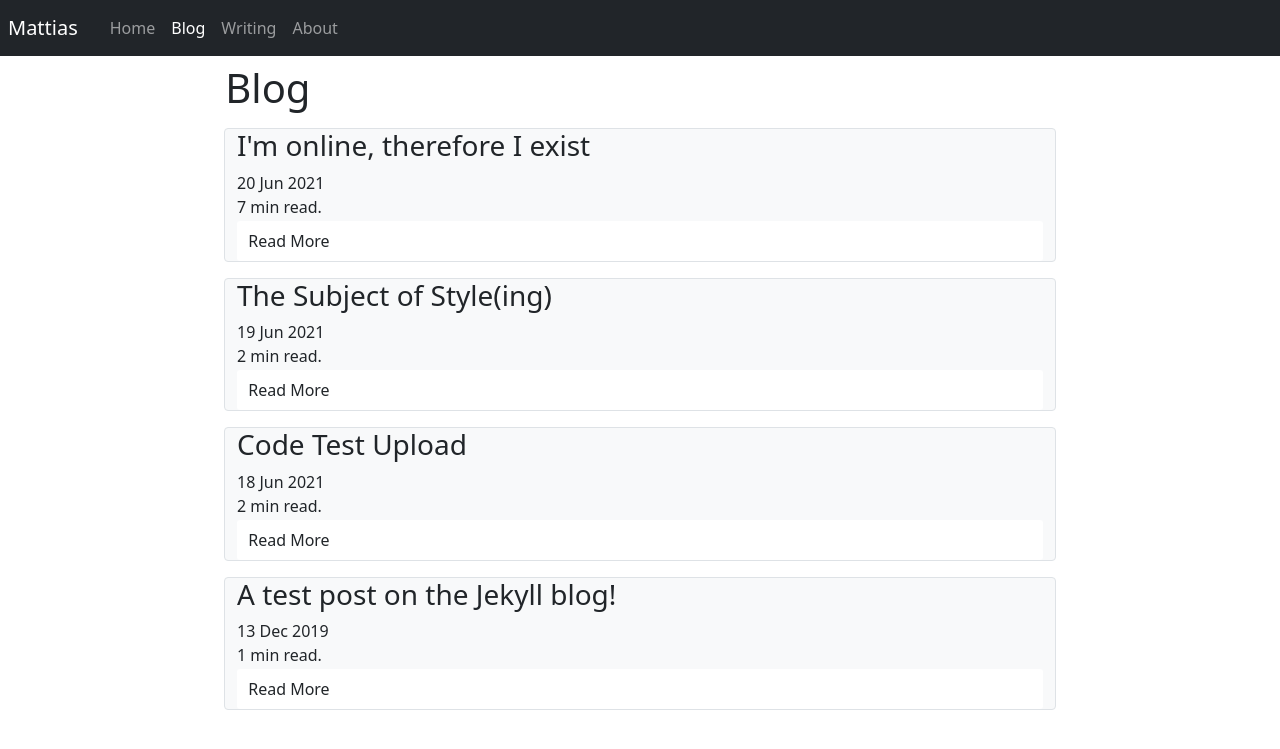
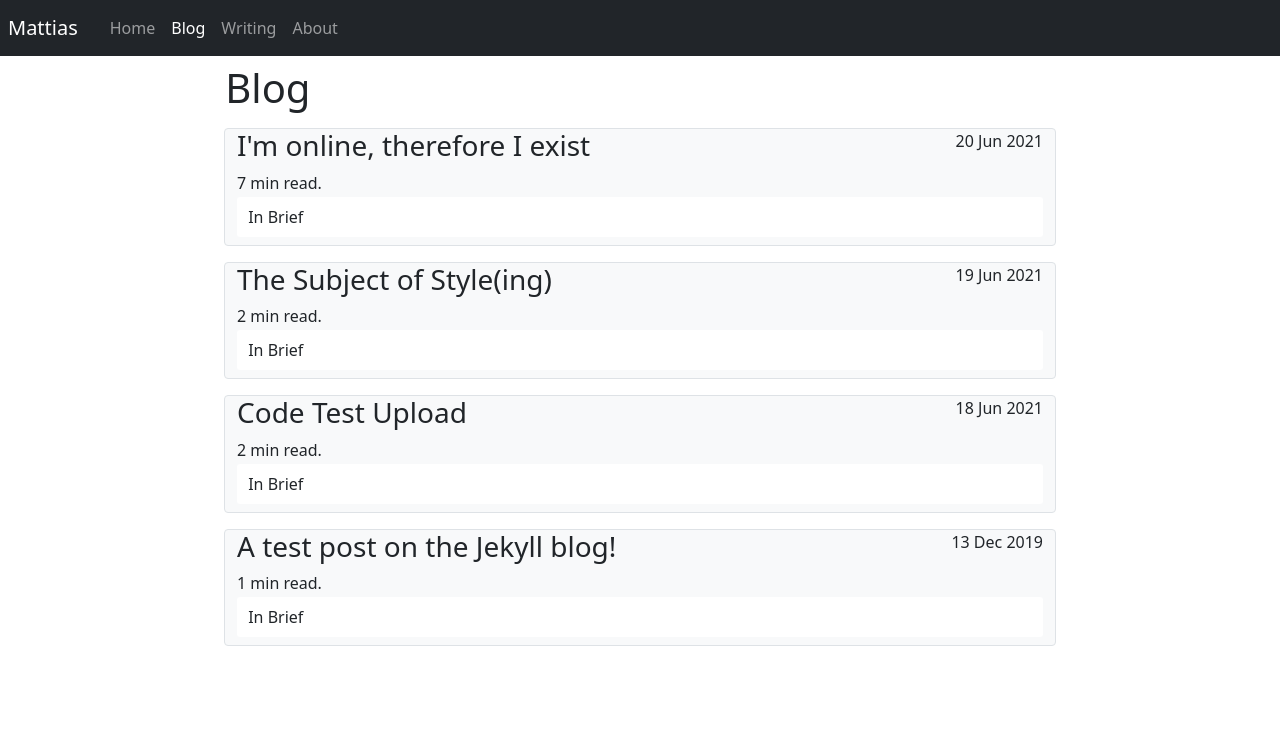
Before and after one commit to tolhurmatt/LuckyRabbi.github.io, a Jekyll site: the page built from blog.html, in a window 1280 px wide. Shown: the top 749 px of the page. Built offline with Jekyll 4.4.1, drawn with Linux system fonts in a browser that asks for light colours; nearby versions of some CDN libraries.

Commit message:
Changed blog post styling, see changes to main.scss

```diff
--- a/blog.html
+++ b/blog.html
@@ -15,12 +15,13 @@ navigation_weight: 2
 {% for post in site.posts %}
   <div class="row py-2 px-3">
     <div class="col-sm-2"></div>
-    <div class="col-sm-8 border bg-light rounded">
+    <div class="col-sm-8 border bg-light rounded pb-2">
+      <div class="datetime float-end">{{ post.date | date_to_string }}</div>
       <div class="post"><h3><a href="{{ post.url }}" title="{{ post.title }}">{{ post.title }}</a></h3></div>
-      <div class="datetime align-top">{{ post.date | date_to_string }}</div>
+
       {% include read_time.html %}
       <details>
-        <summary>Read More</summary>
+        <summary>In Brief</summary>
         {{ post.abstract }}
       </details>
       </div>
```
